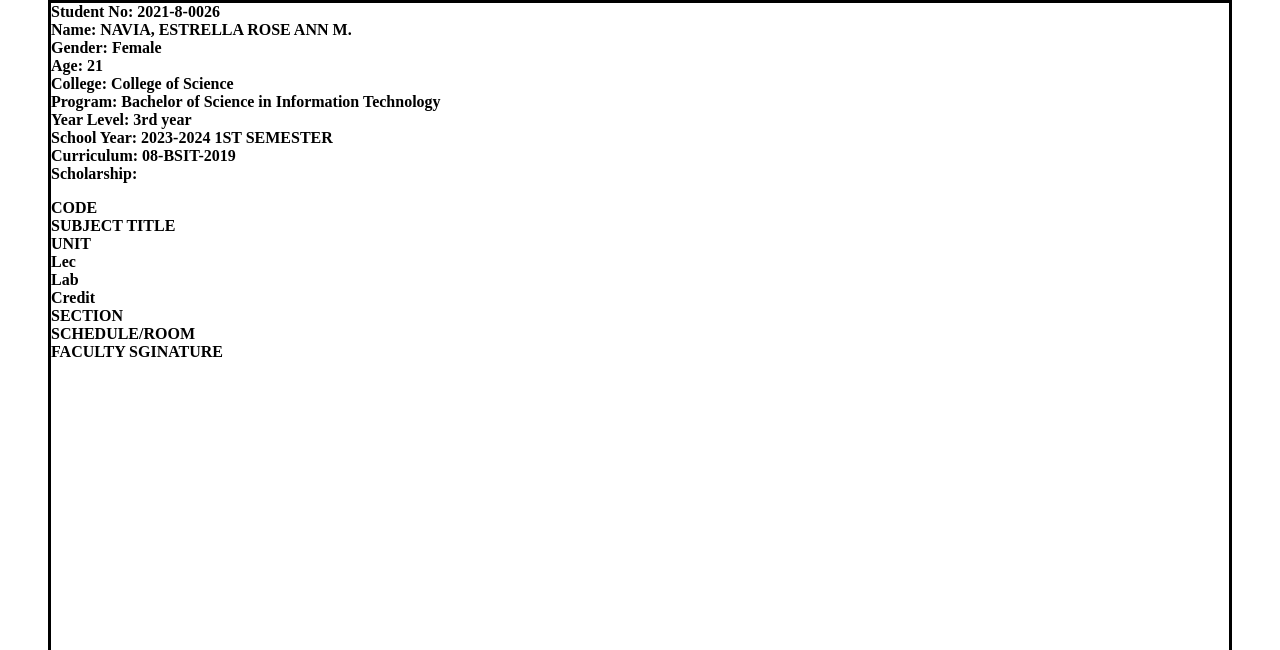
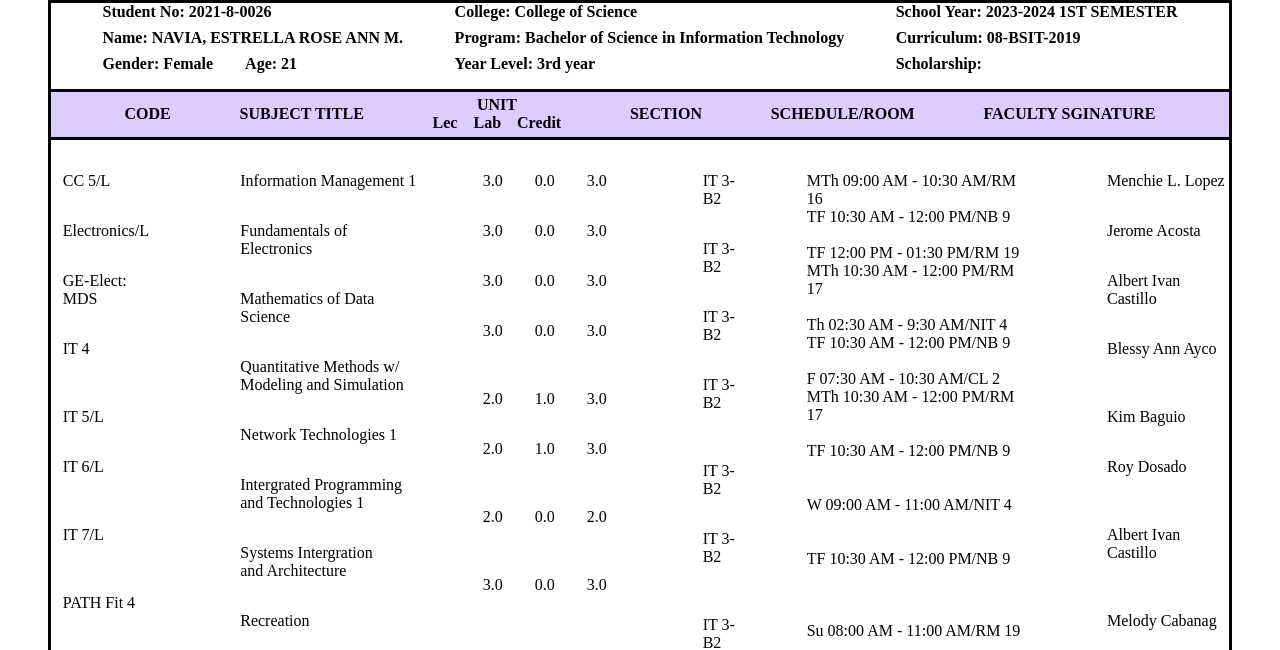
Before and after one commit to estrellaroseann-navia/CertificateOfRegistration-MidTermDrill, a plain HTML site: page index.html in a window 1280 px wide. Shown: the part 302-952 px from the top of the page. Drawn offline with Linux system fonts and the light colour scheme.

Commit message:
general details

```diff
--- a/index.html
+++ b/index.html
@@ -63,6 +63,100 @@
               <div><h4>SCHEDULE/ROOM</h4></div>
               <div><h4>FACULTY SGINATURE</h4></div>
             </div>
+            <div class="general-info-2">
+                <div class="subjects">
+                  <div class="details">
+                    <p>CC 5/L</p>
+                    <p>Electronics/L</p>
+                    <p>GE-Elect: MDS</p>
+                    <p>IT 4</p>
+                    <p><br>IT 5/L</p>
+                    <p>IT 6/L</p>
+                    <p><br>IT 7/L</p>
+                    <p><br>PATH Fit 4</p>
+                  </div>
+                  <div class="details">
+                    <p>Information Management 1</p>
+                    <p>Fundamentals of Electronics</p>
+                    <p>Mathematics of Data Science</p>
+                    <p>Quantitative Methods w/<br>Modeling and Simulation</p>
+                    <p>Network Technologies 1</p>
+                    <p>Intergrated Programming <br> and Technologies 1</p>
+                    <p>Systems Intergration <br>and Architecture</p>
+                    <p>Recreation</p>
+                  </div>
+                </div>
+                <div class="units">
+                  <div class="details">
+                    <p>3.0</p>
+                    <p>3.0</p>
+                    <p>3.0</p>
+                    <p>3.0</p>
+                    <p><br>2.0</p>
+                    <p>2.0</p>
+                    <p><br>2.0</p>
+                    <p><br>3.0</p>
+                  </div>
+                  <div class="details">
+                    <p>0.0</p>
+                    <p>0.0</p>
+                    <p>0.0</p>
+                    <p>0.0</p>
+                    <p><br>1.0</p>
+                    <p>1.0</p>
+                    <p><br>0.0</p>
+                    <p><br>0.0</p>
+                  </div>
+                  <div class="credits">
+                    <p>3.0</p>
+                    <p>3.0</p>
+                    <p>3.0</p>
+                    <p>3.0</p>
+                    <p><br>3.0</p>
+                    <p>3.0</p>
+                    <p><br>2.0</p>
+                    <p><br>3.0</p>
+                  </div>
+                  <div class="block">
+                    <p>IT 3-B2</p>
+                    <p>IT 3-B2</p>
+                    <p>IT 3-B2</p>
+                    <p>IT 3-B2</p>
+                    <p><br>IT 3-B2</p>
+                    <p>IT 3-B2</p>
+                    <p><br>IT 3-B2</p>
+                    <p><br>IT 3-B2</p>
+                  </div>
+                </div>
+                <div class="schedules">
+                  <p>MTh 09:00 AM - 10:30 AM/RM 16 <br>TF 10:30 AM - 12:00 PM/NB 9</p>
+                  <p><br>TF 12:00 PM - 01:30 PM/RM 19 </p>
+                  <p>MTh 10:30 AM - 12:00 PM/RM 17 </p>
+                  <p><br>Th 02:30 AM - 9:30 AM/NIT 4 </p>
+                  <p>TF 10:30 AM - 12:00 PM/NB 9</p>
+                  <p><br>F 07:30 AM - 10:30 AM/CL 2 <br>MTh 10:30 AM - 12:00 PM/RM 17</p>
+                  <p><br>TF 10:30 AM - 12:00 PM/NB 9</p>
+                  <p><br><br>W 09:00 AM - 11:00 AM/NIT 4</p>
+                  <p><br><br>TF 10:30 AM - 12:00 PM/NB 9</p>
+                  <p><br><br><br>Su 08:00 AM - 11:00 AM/RM 19</p>
+                </div>
+                <div class="profs">
+                  <p>Menchie L. Lopez</p>
+                  <p>Jerome Acosta</p>
+                  <p>Albert Ivan Castillo</p>
+                  <p>Blessy Ann Ayco</p>
+                  <p><br>Kim Baguio</p>
+                  <p>Roy Dosado <br></p>
+                  <p> <br> Albert Ivan Castillo</p>
+                  <p><br>Melody Cabanag</p>
+                </div>
+              </div>
+              <p class="line">___________________</p>
+              <div class="tot">
+                <div class="total">Total Unit(s)</div>
+                <div class="val1">21.0</div>
+                <div class="val2">2.0</div>
+                <div class="val3">23.0</div>
 
 </body>
 </html>
--- a/styles.css
+++ b/styles.css
@@ -48,3 +48,113 @@
     padding: 0.3rem;
     border-bottom: solid black;
   }
+
+  .general-info {
+    display: flex;
+    justify-content: space-evenly;
+    align-items: center;
+  }
+
+  .info-container {
+    display: flex;
+    flex-direction: column;
+    gap: 0.5rem;
+  }
+
+  .gender-age {
+    display: flex;
+    gap: 2rem;
+  }
+
+  .general-info-header-2 {
+    background-color: #ddccff;
+    padding: 0.3rem;
+    border-bottom: solid black;
+    border-top: solid black;
+    display: flex;
+    justify-content: space-evenly;
+    align-items: center;
+  }
+
+  .unit {
+    display: flex;
+    flex-direction: column;
+    align-items: center;
+  }
+  .unit div {
+    display: flex;
+    gap: 1rem;
+  }
+
+  .general-info-2 {
+    margin-top: 2rem;
+    display: flex;
+    justify-content: start;
+  }
+
+  .subjects {
+    margin-left: 1%;
+    display: flex;
+    gap: 5rem;
+  }
+
+  .units {
+    margin-left: 4rem;
+    display: flex;
+    gap: 2rem;
+  }
+
+  .credits {
+    display: flex;
+    flex-direction: column;
+    gap: 2rem;
+  }
+
+  .block {
+    margin-left: 4rem;
+    display: flex;
+    flex-direction: column;
+    gap: 2rem;
+  }
+
+  .schedules {
+    font-size: 100%;
+    margin-left: 4rem;
+    display: flex;
+    flex-direction: column;
+    gap: 0rem;
+
+  }
+
+  .profs {
+    margin-left: 5rem;
+    display: flex;
+    flex-direction: column;
+    gap: 2rem;
+  }
+
+  .details {
+    display: flex;
+    flex-direction: column;
+    gap: 2rem;
+  }
+
+  .line{
+    margin-left: 27rem;
+  }
+
+  .tot{
+    margin-top: 1rem;
+    margin-left: 1rem;
+    display: flex;
+    gap: 2rem;
+  }
+
+  .total{
+    margin-left: 18rem;
+    margin-bottom: 2rem;
+  }
+
+  .val1{
+    margin-left: 1.5rem;
+  }
```
